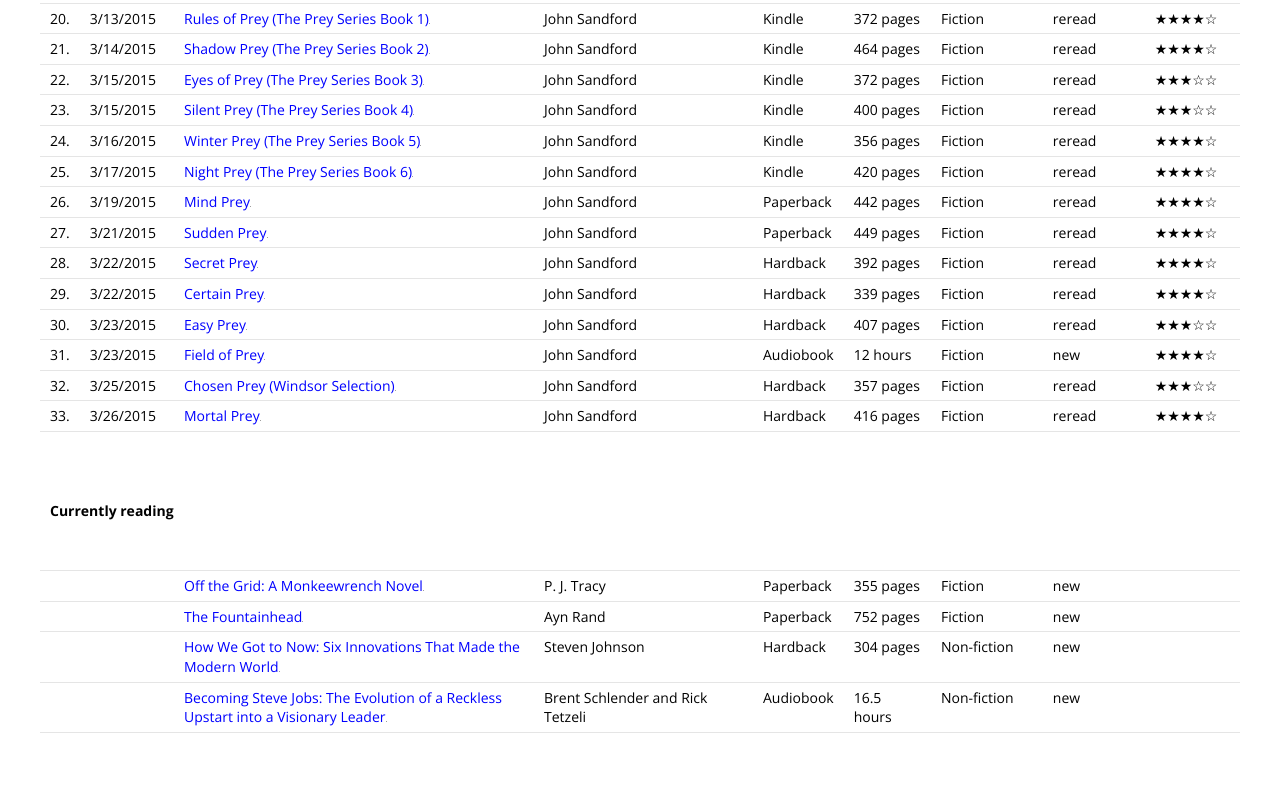
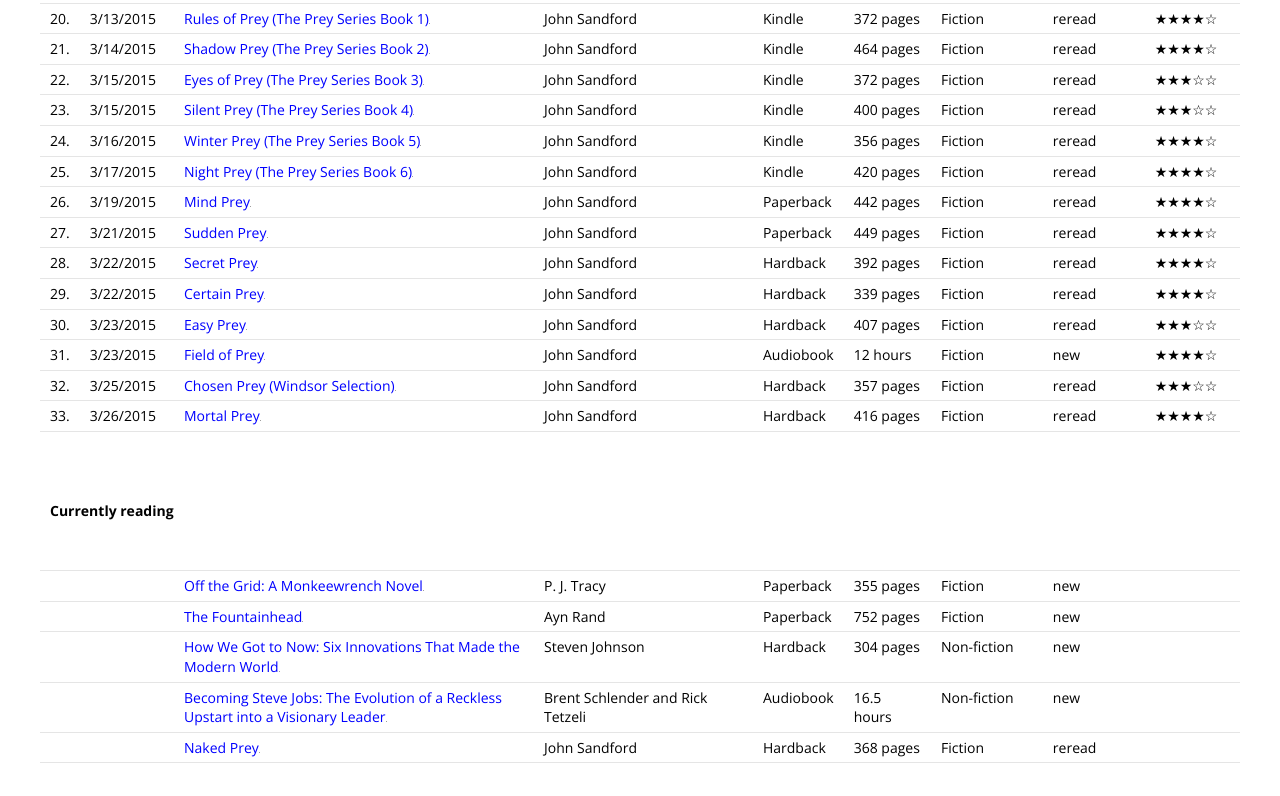
Before and after one commit to mph-code/books, a plain HTML site: page index.html in a window 1280 px wide. Shown: the part 1312-2108 px from the top of the page. Before the commit the page ends 2077 px from the top, so only its background shows below. Drawn offline with nearby package versions, Linux system fonts and the light colour scheme; grey boxes are pictures that could not be loaded.

Commit message:
started new book

```diff
--- a/index.html
+++ b/index.html
@@ -287,12 +287,6 @@
         </tr>
 
 
-
-
-
-
-
-
         </tr>
         <tr>
         <tr>
@@ -332,6 +326,14 @@
           </td>
           <td>Brent Schlender and Rick Tetzeli</td><td>Audiobook</td><td>16.5 hours</td><td>Non-fiction</td><td>new</td><td>&nbsp;</td>
         </tr>
+        <tr>
+          <td>&nbsp;</td><td>&nbsp;</td>
+          <td><a href="http://www.amazon.com/gp/product/0399150439/ref=as_li_tl?ie=UTF8&camp=1789&creative=390957&creativeASIN=0399150439&linkCode=as2&tag=zanshinnet&linkId=D4GWDOAMA3OPLNBZ">Naked Prey</a><img src="http://ir-na.amazon-adsystem.com/e/ir?t=zanshinnet&l=as2&o=1&a=0399150439" width="1" height="1" border="0" alt="" style="border:none !important; margin:0px !important;" />
+          </td>
+          </td>
+          <td>John Sandford</td><td>Hardback</td><td>368 pages</td><td>Fiction</td><td>reread</td><td>&nbsp;</td>
+        </tr>
+
 
 
       </tbody>
```
